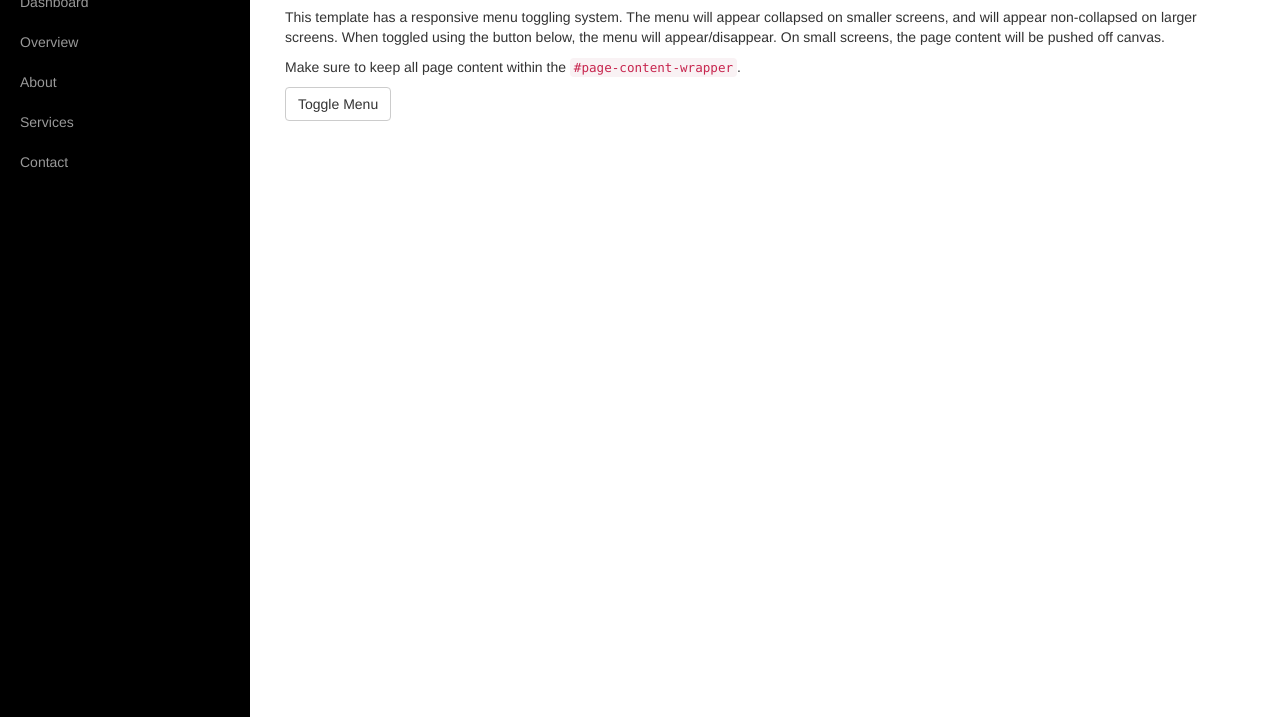
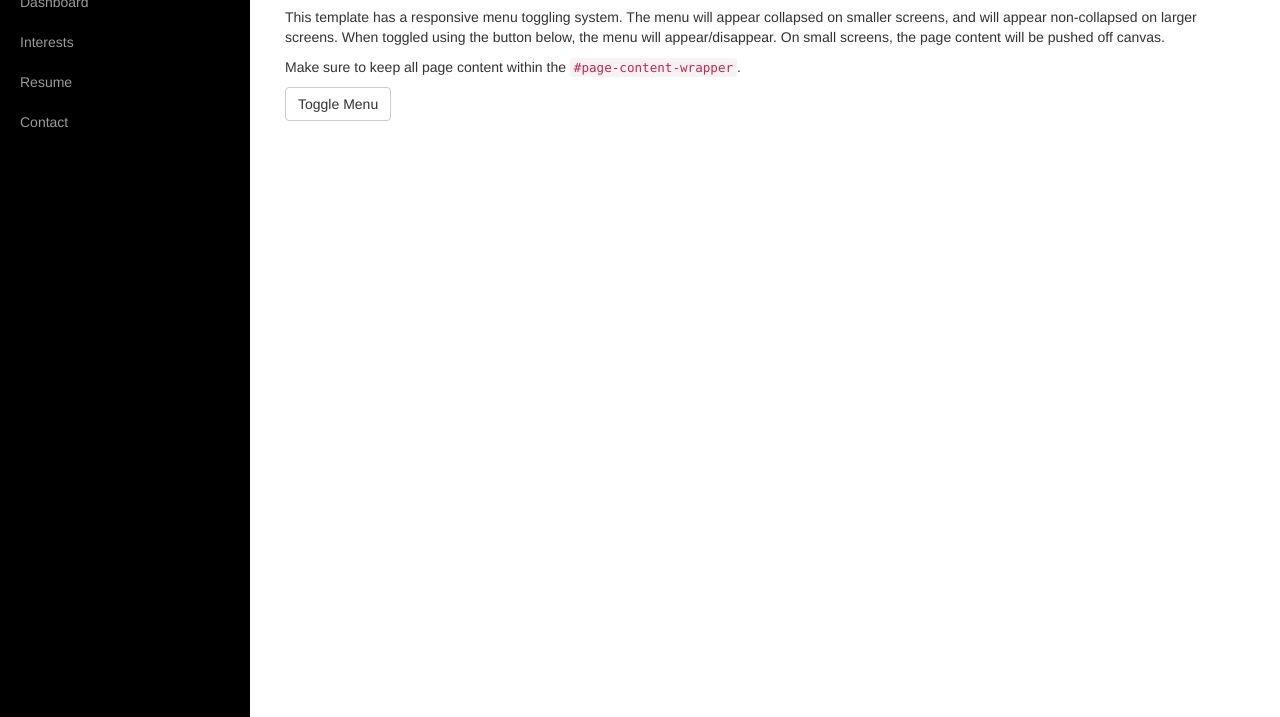
Before and after one commit to bmahlbrand/bmahlbrand.github.io, a plain HTML site: page index.html in a window 1280 px wide. Shown: the part 83-800 px from the top of the page. Drawn offline with Linux system fonts and the light colour scheme.

Commit message:
no message

```diff
--- a/index.html
+++ b/index.html
@@ -40,13 +40,10 @@
                     <a href="#">Dashboard</a>
                 </li>
                 <li>
-                    <a href="#">Overview</a>
+                    <a href="#">Interests</a>
                 </li>
                 <li>
-                    <a href="#">About</a>
-                </li>
-                <li>
-                    <a href="#">Services</a>
+                    <a href="#">Resume</a>
                 </li>
                 <li>
                     <a href="#">Contact</a>
```
